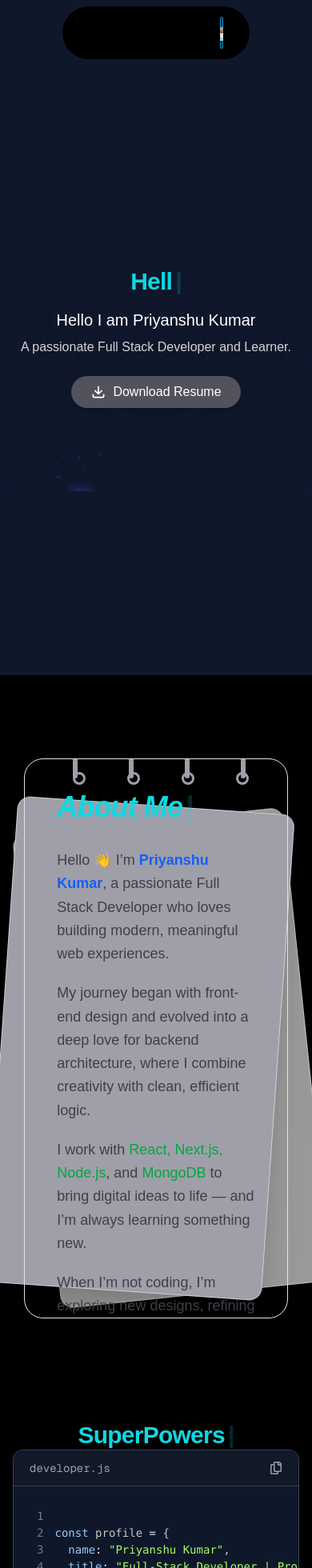
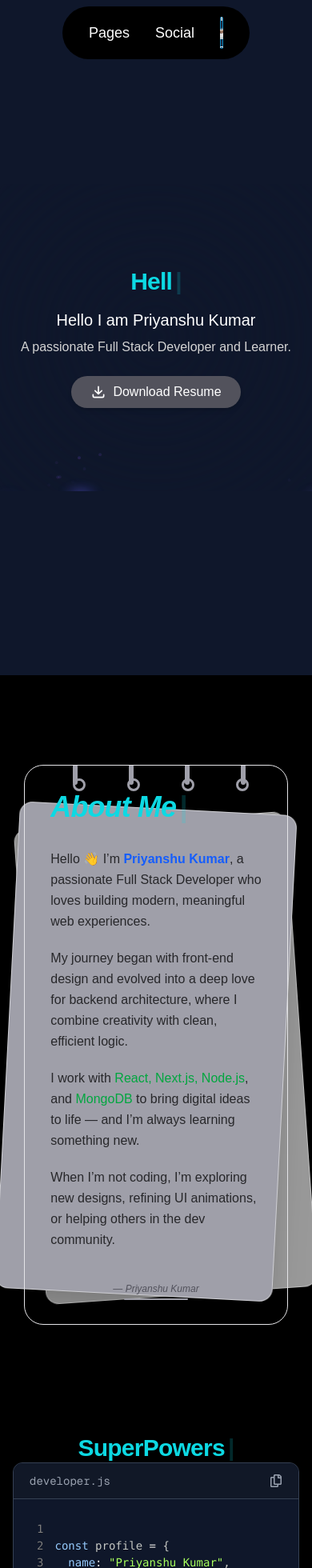
Before and after one commit to Priyanshu1283/priyanshudotsite, a Next.js app in the folder client/: page / in a window 390 px wide. Shown: the top 1960 px of the page at 80% size. Built offline with nearby package versions, Linux system fonts and the light colour scheme.

Commit message:
Changing text color

```diff
--- a/client/src/app/components/About.tsx
+++ b/client/src/app/components/About.tsx
@@ -7,19 +7,19 @@ export default function About() {
   return (
     <section
       id="about"
-      className="h-screen w-full bg-black flex items-center justify-center relative overflow-hidden px-4"
+      className="md:h-screen h-auto w-full bg-black flex items-center justify-center relative overflow-hidden px-4 py-12 md:py-0"
     >
       <div className="relative w-full max-w-3xl flex items-center justify-center  mt-16">
-        <div className="absolute w-[95%] h-[85%] bg-white/60 backdrop-blur-md rounded-2xl shadow-2xl border border-white/40 rotate-[-6deg] translate-x-5 translate-y-6" />
-        <div className="absolute w-[97%] h-[87%] bg-zinc-400 backdrop-blur-md rounded-2xl shadow-2xl border border-white/50 rotate-[4deg] -translate-x-5 translate-y-3" />
+        <div className="absolute w-[95%] h-[85%] bg-white/60 backdrop-blur-md rounded-2xl shadow-2xl border border-white/40 rotate-[-4deg] sm:rotate-[-6deg] translate-x-3 sm:translate-x-5 translate-y-4 sm:translate-y-6" />
+        <div className="absolute w-[97%] h-[87%] bg-zinc-400 backdrop-blur-md rounded-2xl shadow-2xl border border-white/50 rotate-[3deg] sm:rotate-[4deg] -translate-x-3 sm:-translate-x-5 translate-y-2 sm:translate-y-3" />
         {/* Top Paper with Spiral */}
         <div
-          className="relative  w-[92%] h-[86vh] max-h-[700px]
-  rounded-3xl shadow-3xl border border-zinc-200 p-10 md:p-14
+          className="relative  w-[92%] md:h-auto h-auto max-h-[700px]
+  rounded-3xl shadow-3xl border border-zinc-200 p-8 md:p-14
   flex flex-col justify-between z-20 overflow-hidden
-  hover:bg-gradient-to-br from-blue-300 to-zinc-600
+  md:hover:bg-gradient-to-br from-blue-300 to-zinc-600
   transition-all duration-500 ease-out
-  hover:w-[96%] hover:h-[90vh]"
+  md:hover:w-[96%] md:hover:h-[90vh]"
         >
           {/* Spiral binding */}
           <div className="absolute left-15 top-4 h-full flex  justify-center space-x-13">
@@ -54,7 +54,7 @@ export default function About() {
           </h1>
 
           {/* Content */}
-          <div className="space-y-5 text-zinc-700 leading-relaxed text-lg md:text-xl font-light">
+          <div className="space-y-5 text-zinc-800 md:text-zinc-700 leading-relaxed text-base md:text-xl font-light">
             <p>
               Hello 👋 I’m{" "}
               <span className="font-semibold text-blue-600">
@@ -88,12 +88,12 @@ export default function About() {
           </div>
 
           {/* Signature */}
-          <div className="flex justify-end mt-10 text-right">
-            <div className="flex flex-col items-end">
-              <span className="italic text-zinc-600 text-sm mb-1">
+          <div className="flex justify-center md:justify-end mt-10 text-center md:text-right">
+            <div className="flex flex-col items-center md:items-end">
+              <span className="italic text-zinc-600 text-xs md:text-sm mb-1">
                 — Priyanshu Kumar
               </span>
-              <div className="w-28 h-[2px] bg-zinc-400 rounded-full" />
+              <div className="w-20 md:w-28 h-[2px] bg-zinc-400 rounded-full" />
             </div>
           </div>
         </div>
--- a/client/src/app/components/ui/navbar-menu.tsx
+++ b/client/src/app/components/ui/navbar-menu.tsx
@@ -19,7 +19,7 @@ export const MenuItem = ({
     <div onMouseEnter={() => setActive(item)} className="relative ">
       <motion.p
         transition={{ duration: 0.3 }}
-        className="cursor-pointer text-black text-lg hover:opacity-[0.9] dark:text-white"
+        className="cursor-pointer text-white text-lg hover:opacity-[0.9]"
       >
         {item}
       </motion.p>
@@ -83,7 +83,7 @@ export const ProductItem = ({
         href={href}
         target={newTab ? "_blank" : "_self"}
         rel="noopener noreferrer"
-        className="block px-4 hover:bg-blue-300 rounded-md"
+        className="block px-4 hover:bg-blue-400 rounded-4xl text-white"
       >
         {description}
       </a>
@@ -91,9 +91,9 @@ export const ProductItem = ({
   }
 
   return (
-    <Link href={href} className="flex space-x-2 items-center block px-2 hover:bg-blue-300 rounded-4xl">
+    <Link href={href} className="flex space-x-2 items-center block px-2 hover:bg-blue-400 rounded-4xl">
       <div>
-        <p className="text-neutral-700 text-lg max-w-[10rem] dark:text-neutral-300">
+        <p className="text-white max-w-[10rem]">
           {description}
         </p>
       </div>
```
Also changed, not shown: client/next.config.ts (line endings or trailing spaces).
